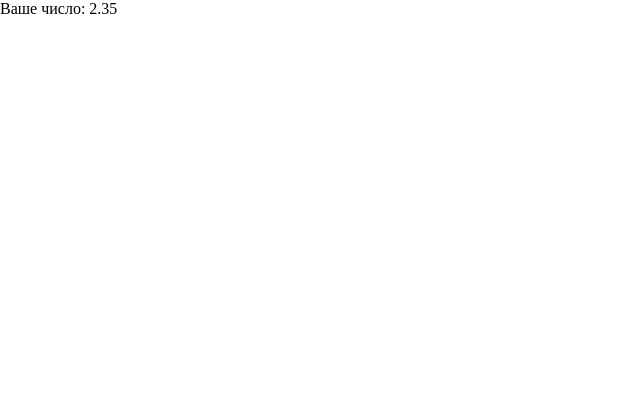
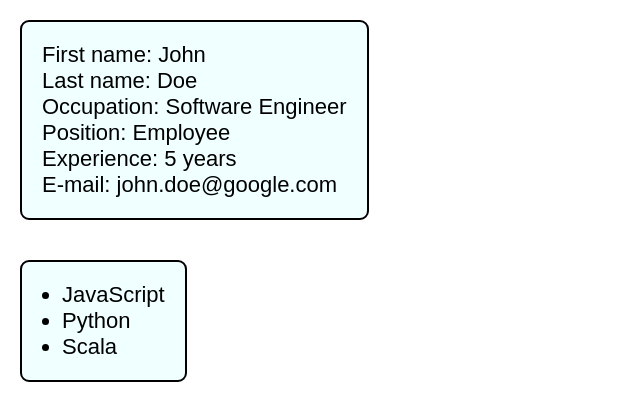
Before and after one commit to AGaleeva/react-typescript, a React (Create React App) app: page / in a window 1280 px wide. Shown: the top 420 px of the page, without its empty margins (0-640 px from the left). Built offline with nearby package versions, Linux system fonts and the light colour scheme.

Commit message:
homework20 added

```diff
--- a/src/App.tsx
+++ b/src/App.tsx
@@ -1,10 +1,13 @@
 import './App.css';
 import Lesson20 from './lessons/lesson20';
+import Homework20 from './homeworks/homework20';
 
 function App() {
   return (
     <div className="App">
-      <Lesson20 />
+      {/* <Lesson20 />  */}
+
+      <Homework20 />
     </div>
   );
 }
--- /dev/null
+++ b/src/homeworks/homework20/Homework20.tsx
@@ -0,0 +1,38 @@
+import { useState } from 'react';
+import './styles.css';
+
+function Homework20() {
+  let firstName: string = "John";
+  let lastName: string = "Doe";
+  let job: string = "Software Engineer";
+  let isManager: boolean = false;
+  let experience: number = 5;
+  let email: string = "john.doe@google.com";
+  let state: string = !isManager ? 'Employee' : 'Manager'   //  'Manager' === 'Employee'   :)))
+
+  let programLangs: string[] = ['JavaScript', 'Python', 'Scala'] // 'Machine Learning' === 'Python' :)))
+
+  const showProgramLangs = programLangs.map((el) => {
+    return (
+      <li>
+        {el}
+      </li>
+      );
+  });
+
+  return <div className='hw20-wrapper'>
+    <div className='card-container'>
+      <p>First name: {firstName}</p>
+      <p>Last name: {lastName}</p>
+      <p>Occupation: {job}</p>
+      <p>Position: {state}</p>
+      <p>Experience: {experience} years</p>
+      <p>E-mail: {email}</p>
+    </div>
+    <div  className='card-container'>
+      <ul>{showProgramLangs}</ul>
+    </div>
+  </div>;
+}
+
+export default Homework20;
--- /dev/null
+++ b/src/homeworks/homework20/index.ts
@@ -0,0 +1,3 @@
+import  Homework20  from "./Homework20";
+
+export default Homework20;
--- /dev/null
+++ b/src/homeworks/homework20/styles.css
@@ -0,0 +1,23 @@
+.hw20-wrapper {
+  display: flex;
+  flex-direction: column;
+  width: 100%;
+  height: 100%;
+}
+
+.card-container {
+  margin: 20px;
+  padding: 20px;
+  width: fit-content;
+  height: fit-content;
+  border: 2px solid black;
+  border-radius: 9px;
+  background-color: azure;
+  font-size: 22px;
+  font-family: Arial, Helvetica, sans-serif;
+}
+
+ul {
+  margin: 0;
+  padding-left: 20px;
+}
```
